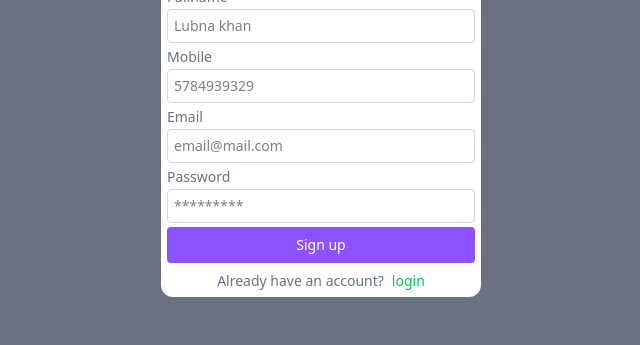
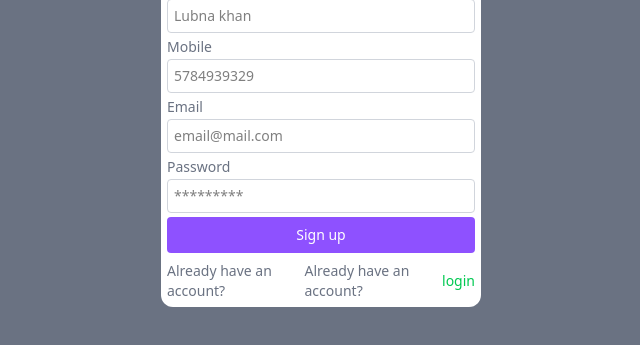
Before and after one commit to lubna4808/filemoon, a website: page view/signup.html in a window 1280 px wide. Shown: the part 287-632 px from the top of the page, without its empty margins (319-959 px from the left). Drawn offline with nearby package versions, Linux system fonts and the light colour scheme.

```diff
--- a/view/signup.html
+++ b/view/signup.html
@@ -56,6 +56,8 @@
 
         <div class="flex items-center gap-2 mt-1 text-sm">
             <div class="text-gray-500">Already have an account?</div>
+            <div class="text-gray-500">Already have an account?</div>
+
             <a href="./index.html" class="text-green-500 font-medium">login</a>
         </div>
     </div>
```
